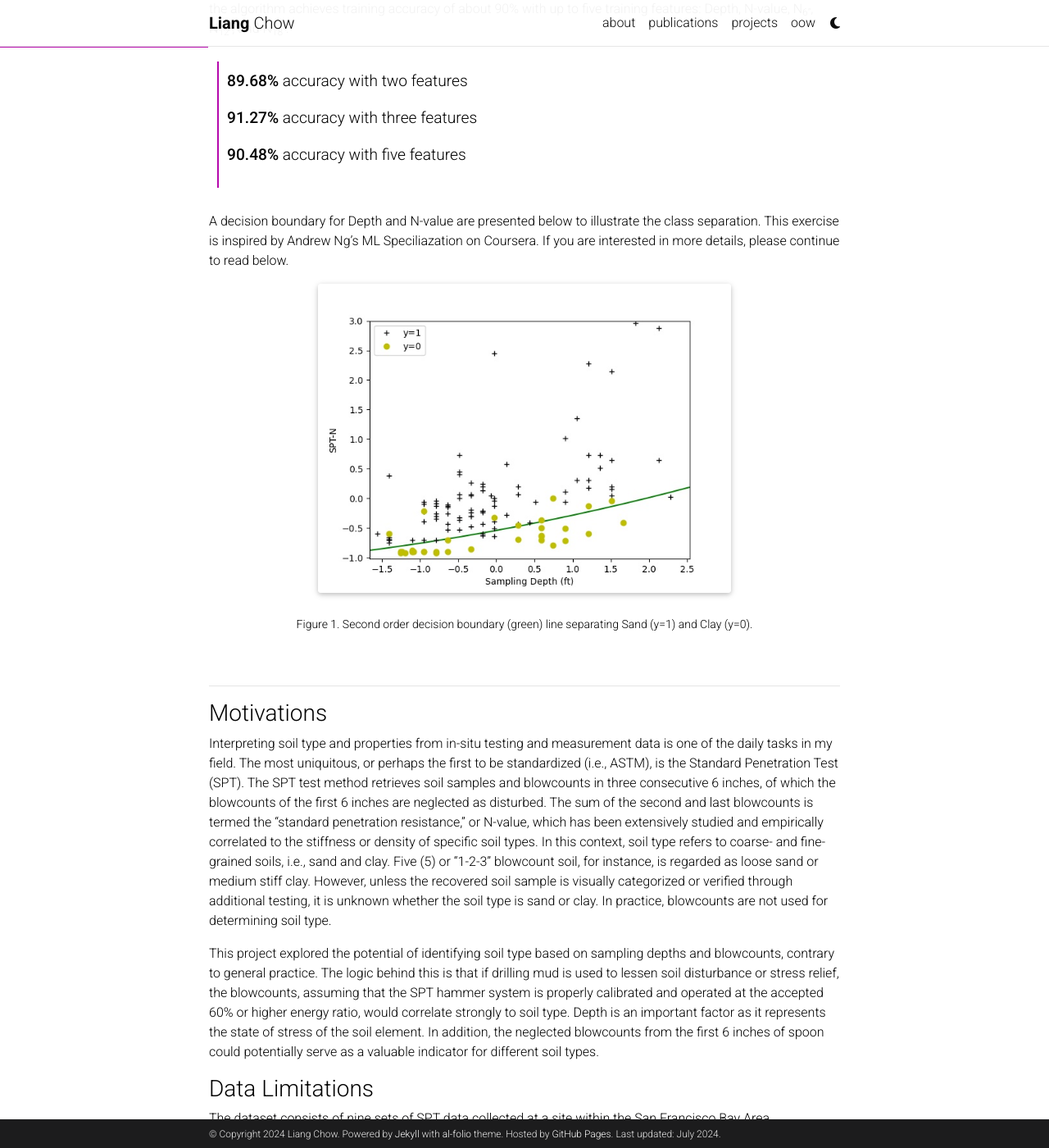
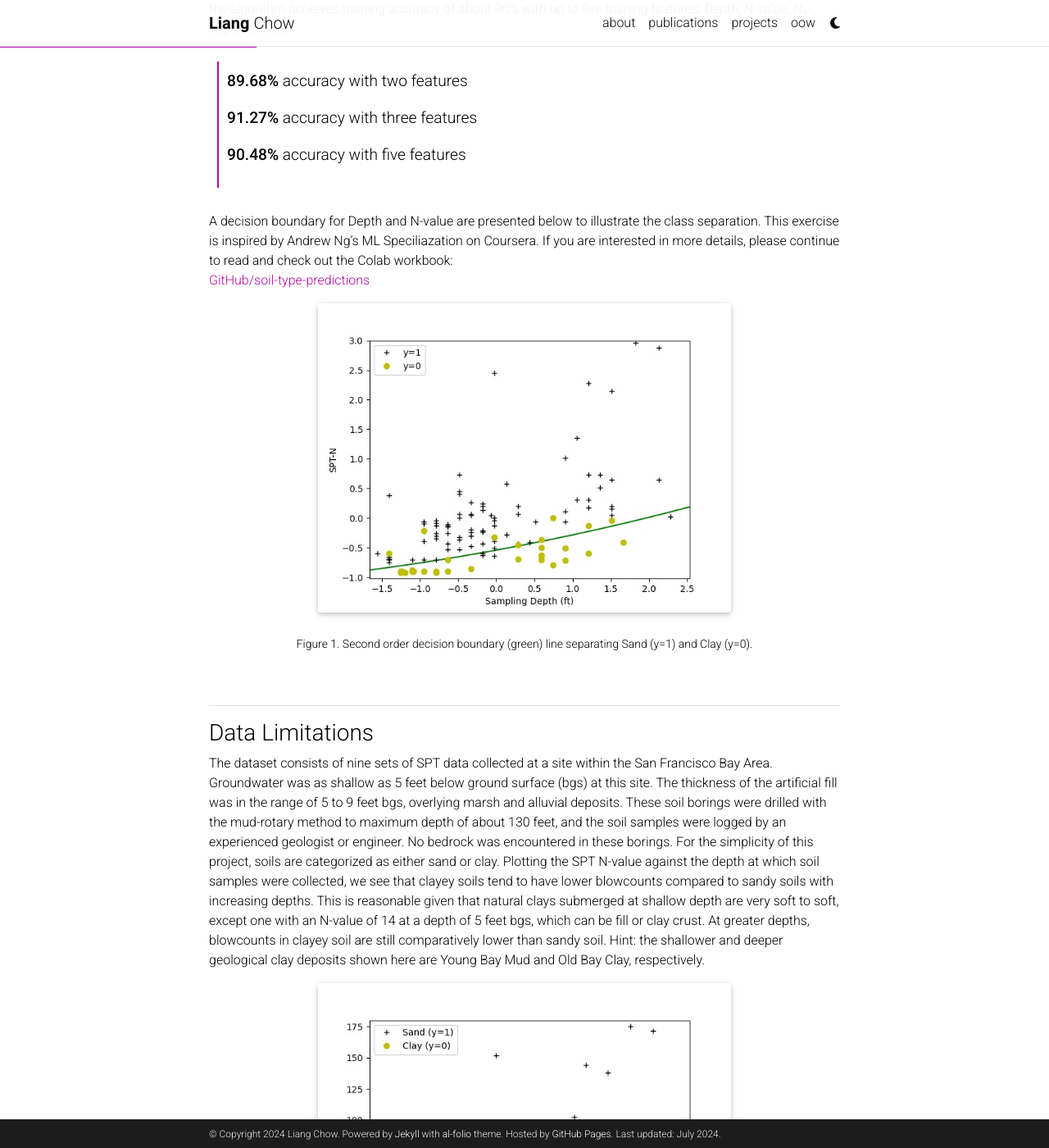
Before and after one commit to liangchow/liangchow.github.io, a Jekyll site: the page built from _projects/2_project.md, in a window 1280 px wide and 1400 px high, scrolled down 457 px. Shown: the whole window at 82% size. Built offline with Jekyll 4.4.1, drawn with Linux system fonts in a browser that asks for light colours; comment, search, counter and statistics services are not loaded; a style sheet for code colours, icons or effects is not loaded.

Commit message:
Update project

```diff
--- a/_projects/2_project.md
+++ b/_projects/2_project.md
@@ -24,7 +24,8 @@ Depth, N-value, N<sub>6"</sub>, N<sub>12"</sub>, and N<sub>18"</sub>.
 > **90.48%** accuracy with five features <br>
 
 A decision boundary for Depth and N-value are presented below to illustrate the class separation. This exercise is inspired by Andrew Ng's ML Speciliazation on Coursera.
-If you are interested in more details, please continue to read below.
+If you are interested in more details, please continue to read and check out the Colab workbook: <br>
+[GitHub/soil-type-predictions](https://github.com/liangchow/soil-type-predictions.git)
 
 <div class="row justify-content-sm-center">
     <div class="col-sm-8 mt-3 mt-md-0">
@@ -38,21 +39,6 @@ If you are interested in more details, please continue to read below.
 
 
 ***
-
-### Motivations
-
-Interpreting soil type and properties from in-situ testing and measurement data is one of the daily tasks in my field. The most uniquitous, or perhaps the first to be standardized (i.e., ASTM),
-is the Standard Penetration Test (SPT). The SPT test method retrieves soil samples and blowcounts in three consecutive 6 inches, of which the blowcounts of the first 6 inches are neglected as disturbed.
-The sum of the second and last blowcounts is termed the "standard penetration resistance," or N-value, which has been extensively studied and empirically correlated to the stiffness or density of specific soil types.
-In this context, soil type refers to coarse- and fine-grained soils, i.e., sand and clay. Five (5) or "1-2-3" blowcount soil, for instance,
-is regarded as loose sand or medium stiff clay. However, unless the recovered soil sample is visually categorized or verified through additional testing, it is unknown whether the soil type is sand or clay.
-In practice, blowcounts are not used for determining soil type.
-
-This project explored the potential of identifying soil type based on sampling depths and blowcounts, contrary to general practice. The logic behind this is that if drilling mud is used to lessen soil disturbance or stress relief,
-the blowcounts, assuming that the SPT hammer system is properly calibrated and operated at the accepted 60% or higher energy ratio, would correlate strongly to soil type.
-Depth is an important factor as it represents the state of stress of the soil element. In addition, the neglected blowcounts from the first 6 inches of spoon could potentially serve as a valuable
-indicator for different soil types.
-
 
 ### Data Limitations
 
```
